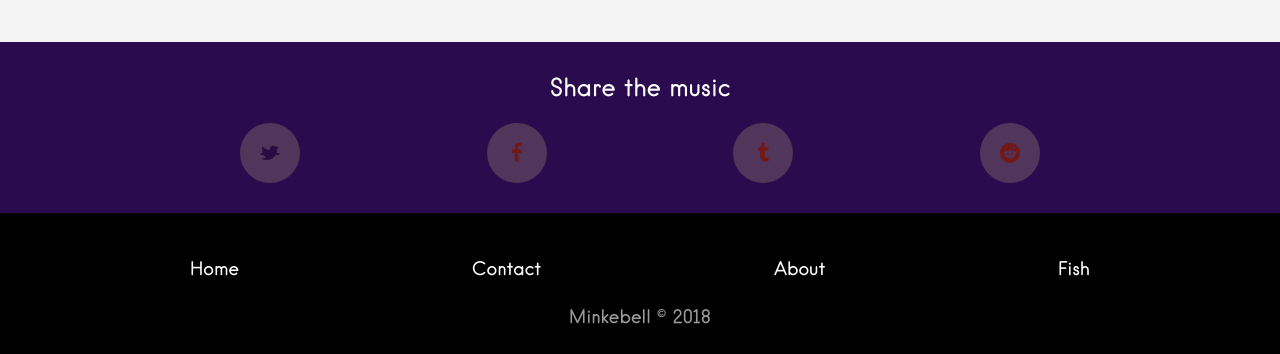
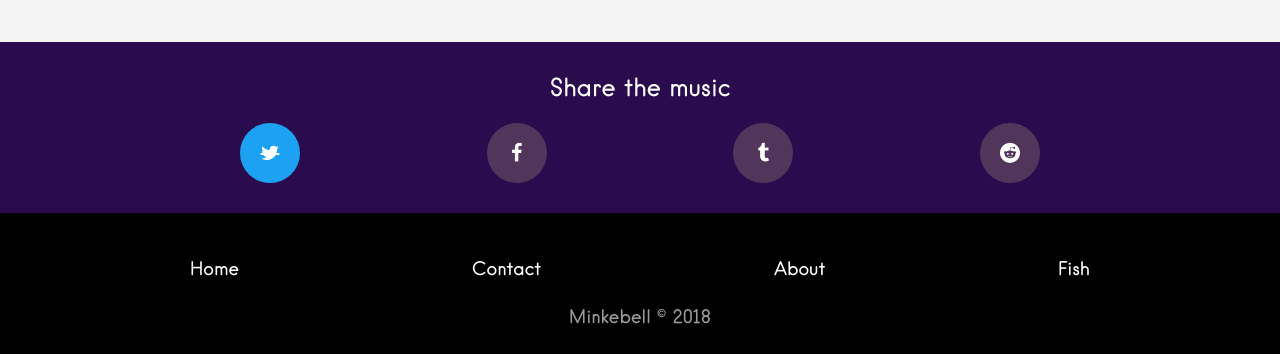
Before and after one commit to irohdesign/minkebell, a plain HTML site: page index.html in a window 1280 px wide. In both pictures the pointer is over the element 270 px from the left and 3592 px from the top of the page. Shown: the part 3439-3793 px from the top of the page. Drawn offline with nearby package versions, Linux system fonts and the light colour scheme; files whose address does not match are found by name.

Commit message:
social icon hover changes and transitions added for improved aesthetic

```diff
--- a/assets/css/styles.css
+++ b/assets/css/styles.css
@@ -321,6 +321,10 @@ footer {
 	margin: 5px auto 20px;
 }
 
+#foot-social a {
+	color: white;
+}
+
 #foot-social .social-buttons {
 	width: 70%;
 	max-width: 800px;
@@ -336,6 +340,23 @@ footer {
 	border-radius: 100%;
 	background: #51355A;
 	display: table;
+	transition: 0.5s ease;
+}
+
+.social-bubble.twitter:hover {
+	background: #1da1f2;
+}
+
+.social-bubble.tumblr:hover {
+	background: #35465c;
+}
+
+.social-bubble.facebook:hover {
+	background: #3b5998;
+}
+
+.social-bubble.reddit:hover {
+	background: #ff4500;
 }
 
 .social-bubble i {
```
